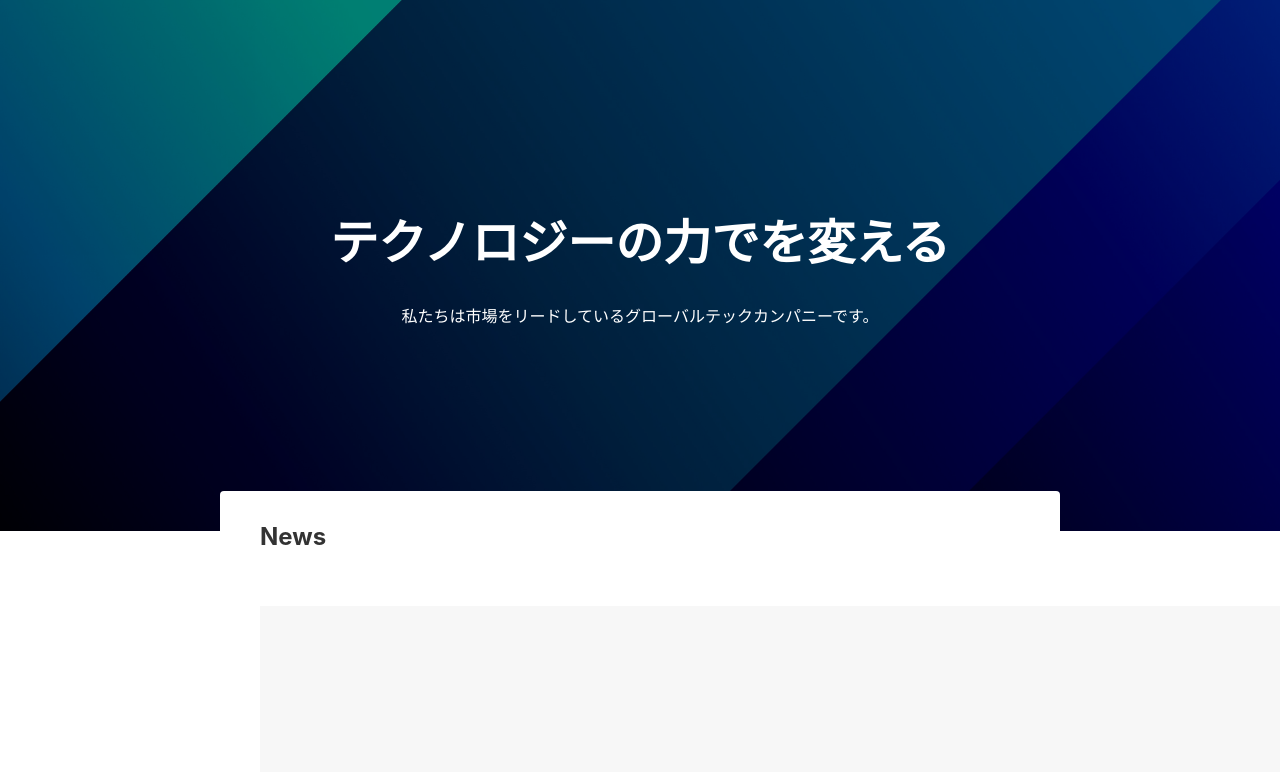
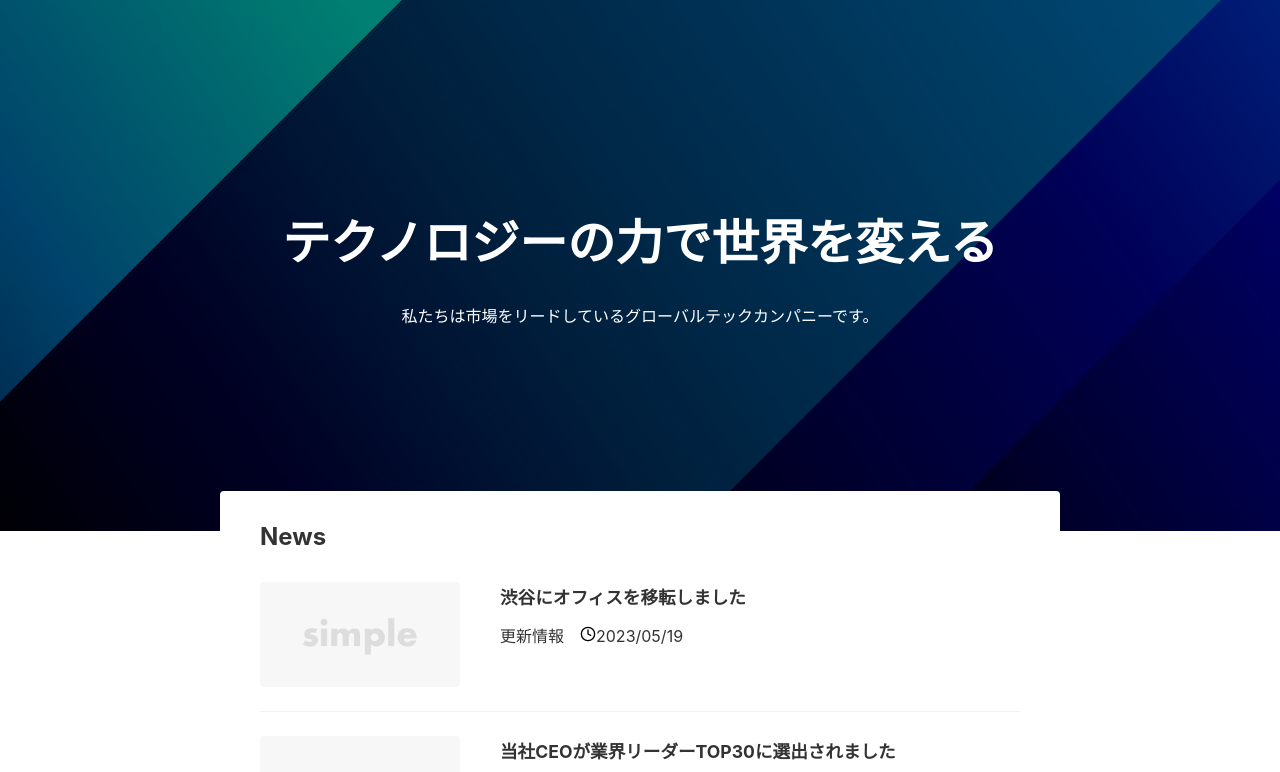
Before and after one commit to RKTOKYO-git24/my-next-project1, a Next.js app: page / in a window 1280 px wide. Shown: the top 772 px of the page. Built offline with nearby package versions, Linux system fonts and the light colour scheme.

Commit message:
correct Newslist

```diff
--- a/app/_components/NewsList/index.module.css
+++ b/app/_components/NewsList/index.module.css
@@ -30,21 +30,6 @@
   gap: 16px;
 }
 
-.tag {
-  background-color: var(--clolorbg-sub);
-  padding: 4px 12px;
-  border-radius: var(--border-radius);
-  font-size: 1rem;
-}
-
-.date {
-  display: flex;
-  align-items: center;
-  gap: 8px;
-  margin: 0.8rem 0;
-  font-size: 1rem;
-}
-
 @media (max-width: 640px) {
   .link {
     display: block;
--- a/app/_components/NewsList/index.tsx
+++ b/app/_components/NewsList/index.tsx
@@ -16,7 +16,7 @@
         <li key={article.id} className={styles.list}>
           <div className={styles.link}>
             <Image
-              className={styles.link}
+              className={styles.image}
               src="/no-image.png"
               alt="No Image"
               width={1200}
--- a/app/page.module.css
+++ b/app/page.module.css
@@ -1,44 +1,37 @@
 .top {
-  position: relative; /* Ensure that the image is positioned relative to this container */
+  position: relative;
   display: flex;
   align-items: center;
   justify-content: center;
   background-color: rgba(0, 0, 0, 0.5);
   color: #fff;
-  overflow: hidden; /* To prevent the image from overflowing the container */
+  overflow: hidden;
   padding: 200px 0;
 }
 
 .title {
-  /* position: relative; /* Keep the title in the normal document flow */
-  /* z-index: 1; /* Ensure text is above the image */
   font-size: 3rem;
   font-weight: bold;
-  /* color: white; /* Adjust color as needed */
   text-align: center;
   margin-bottom: 1rem;
 }
 
 .description {
-  /* position: relative; /* Keep description in the normal document flow */
-  /* z-index: 1; /* Ensure description is above the image */
-  /*font-size: 1.25rem;
-  /* color: white; /* Adjust color as needed */
   text-align: center;
 }
 
 .bgimg {
-  position: absolute; /* Take the image out of the normal flow */
+  position: absolute;
   top: 0;
-  left: 0;
+  right: 0;
   width: 100%;
   height: 600px;
-  object-fit: cover; /* Ensure the image covers the container */
+  object-fit: cover;
   object-position: right;
   display: flex;
   align-items: center;
   justify-content: center;
-  z-index: -1; /* Make sure the image stays behind the text */
+  z-index: -1;
 }
 
 .news {
@@ -64,7 +57,6 @@
   .top {
     padding: 120px 16px;
   }
-
   .title {
     font-size: 2rem;
     text-align: left;
@@ -90,7 +82,7 @@
   }
 
   .news {
-    width: calc(100% -32px);
+    width: calc(100% - 32px);
     padding: 16px 24px;
   }
 
--- a/app/page.tsx
+++ b/app/page.tsx
@@ -1,13 +1,11 @@
 import styles from "./page.module.css";
-import Image from "next/image"; // Importing the Image component
+import Image from "next/image";
 
 import NewsList from "@/app/_components/NewsList";
 import ButtonLink from "@/app/_components/ButtonLink";
 import { News } from "@/app/_libs/microcms";
 
-const data: {
-  contents: News[];
-} = {
+const data: { contents: News[] } = {
   contents: [
     {
       id: "1",
@@ -46,7 +44,7 @@
     <>
       <section className={styles.top}>
         <div>
-          <h1 className={styles.title}>テクノロジーの力でを変える</h1>
+          <h1 className={styles.title}>テクノロジーの力で世界を変える</h1>
           <p className={styles.description}>
             私たちは市場をリードしているグローバルテックカンパニーです。
           </p>
```
Also changed, not shown: app/_components/Category/index.module.css (added, +7 -0 lines), app/_components/Category/index.tsx (added, +9 -0 lines).
